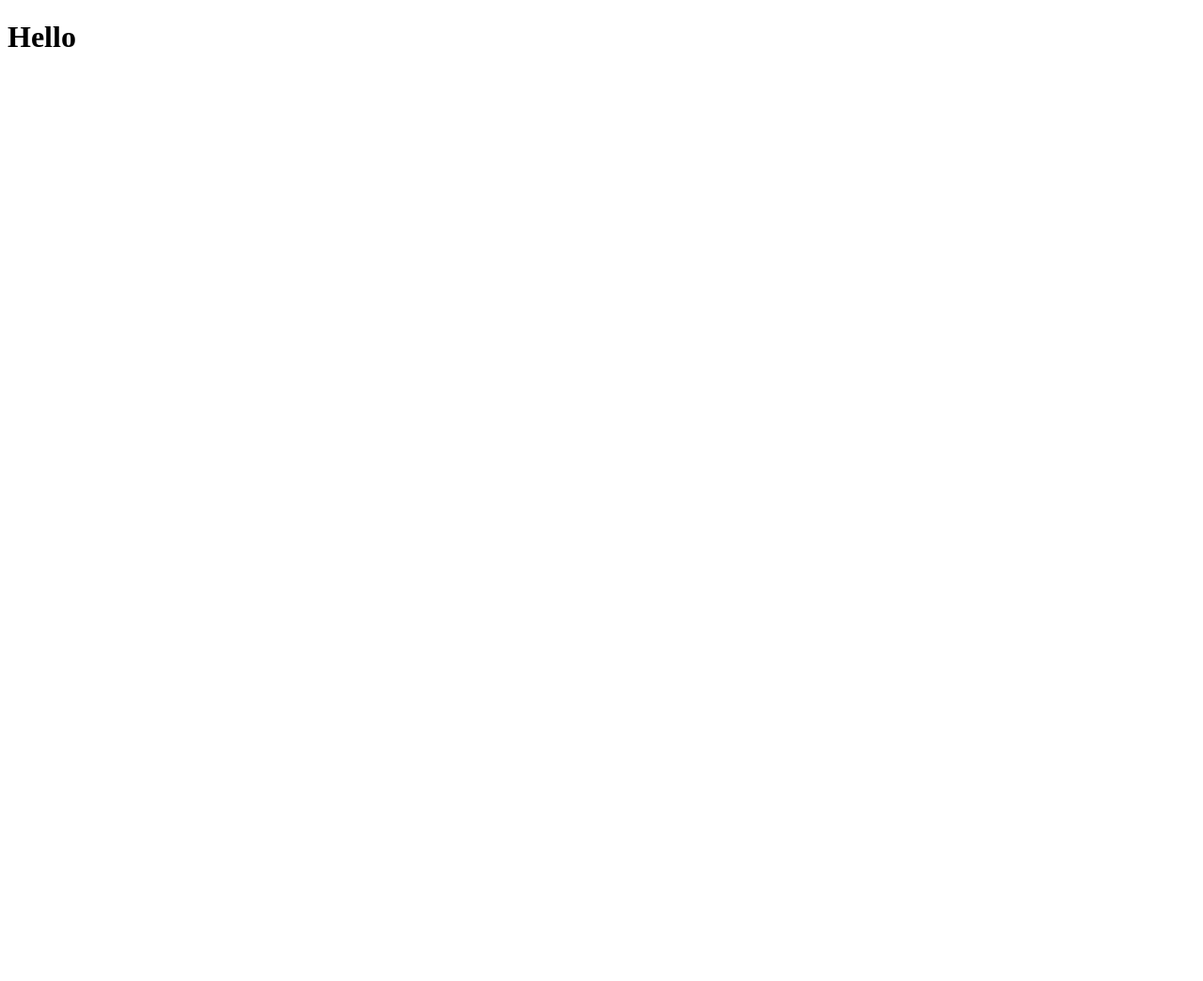
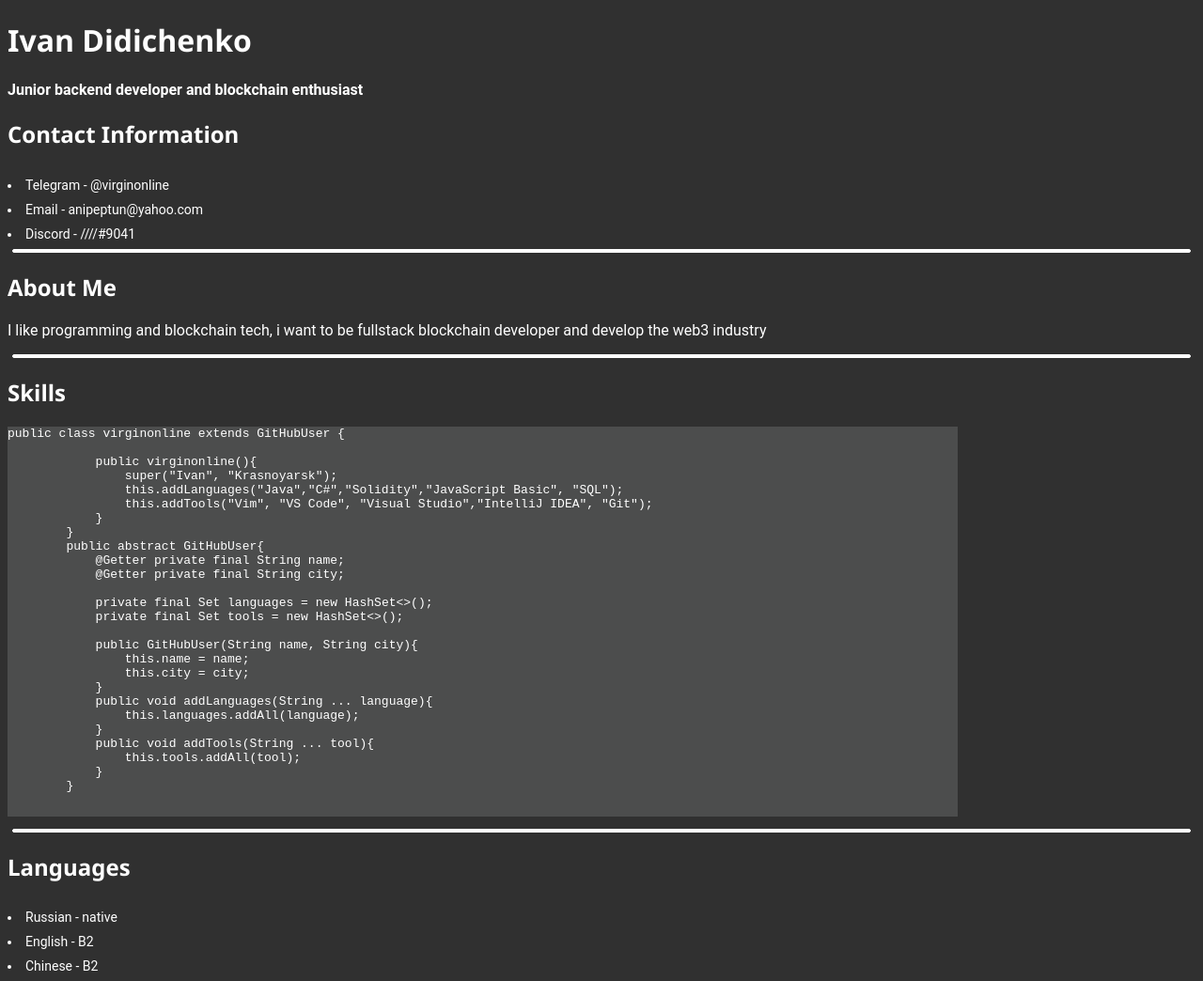
Before and after one commit to virginonline/rsschool-cv, a plain HTML site: page index.html in a window 1280 px wide. Shown: the whole page at 94% size. Before the commit the page ends 800 px from the top, so only its background shows below. Drawn offline with Linux system fonts and the light colour scheme.

Commit message:
feat: add content to page

```diff
--- a/index.html
+++ b/index.html
@@ -4,9 +4,59 @@
     <meta charset="UTF-8">
     <meta http-equiv="X-UA-Compatible" content="IE=edge">
     <meta name="viewport" content="width=device-width, initial-scale=1.0">
+    <link href="styles/style.css" rel="stylesheet" type="text/css">
     <title>My CV</title>
 </head>
 <body>
-    <h1>Hello</h1>
+    <h1>Ivan Didichenko</h1>
+    <h4>Junior backend developer and blockchain enthusiast</h4>
+    <div class="contacts">
+        <h2>Contact Information</h2>
+        <li>Telegram - @virginonline</li>
+        <li>Email - anipeptun@yahoo.com</li>
+        <li>Discord - ////#9041</li>
+    </div>
+    <div class="aboutMe">
+        <hr>
+        <h2>About Me</h2>
+        <p>I like programming and blockchain tech, i want to be fullstack blockchain developer and develop the web3 industry</p>
+        <hr>
+    </div>
+    <div class="skills">
+        <h2>Skills</h2>
+        <pre><code>public class virginonline extends GitHubUser {
+
+            public virginonline(){
+                super("Ivan", "Krasnoyarsk");
+                this.addLanguages("Java","C#","Solidity","JavaScript Basic", "SQL");
+                this.addTools("Vim", "VS Code", "Visual Studio","IntelliJ IDEA", "Git");
+            }
+        }
+        public abstract GitHubUser{
+            @Getter private final String name;
+            @Getter private final String city;
+
+            private final Set<String> languages = new HashSet<>();
+            private final Set<String> tools = new HashSet<>();
+
+            public GitHubUser(String name, String city){
+                this.name = name;
+                this.city = city;
+            }
+            public void addLanguages(String ... language){
+                this.languages.addAll(language);
+            }
+            public void addTools(String ... tool){
+                this.tools.addAll(tool);
+            }
+        }</code></pre>
+        <hr>
+    </div>
+    <div>
+        <h2>Languages</h2>
+        <li>Russian - native</li>
+        <li>English - B2</li>
+        <li>Chinese - B2</li>
+    </div>
 </body>
 </html>
--- a/style.css
+++ /dev/null
@@ -1,3 +0,0 @@
-.h1 {
-    color: rgb(80, 80, 80);
-}
--- /dev/null
+++ b/styles/style.css
@@ -0,0 +1,30 @@
+hr{
+    height: 2px;
+    border-radius: 7px 7px 7px 7px;
+    border: 1px solid rgb(255, 255, 255);
+    width:99%;
+    background: white;
+}
+pre,code{
+    width:80%;
+    height: 415px;
+    color: white;
+    background-color:rgb(76, 77, 77)
+}
+h1,h2 {
+    color: rgb(255, 255, 255);
+    font-family:'Segoe UI', sans-serif;
+}
+h4,p {
+    color:rgb(255, 255, 255);
+    font-family: 'Roboto', sans-serif;
+}
+li{
+    color: white;
+    font-size: 14px;
+    font-family: 'Roboto', sans-serif;
+    padding-top: 10px;
+}
+body{
+    background-color:rgb(48, 48, 48);
+}
```
Also changed, not shown: 1 other file.
